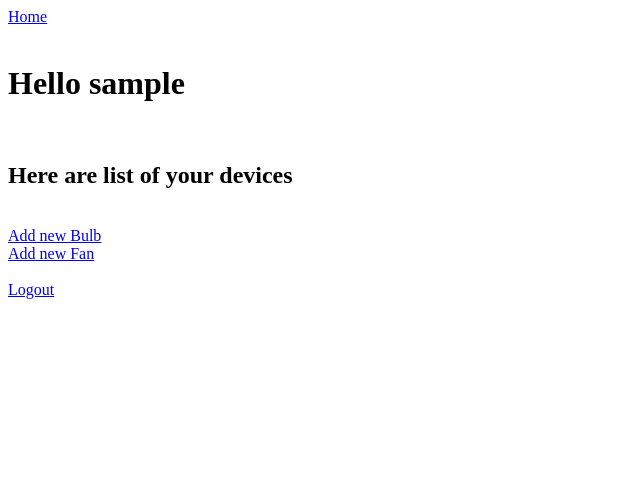
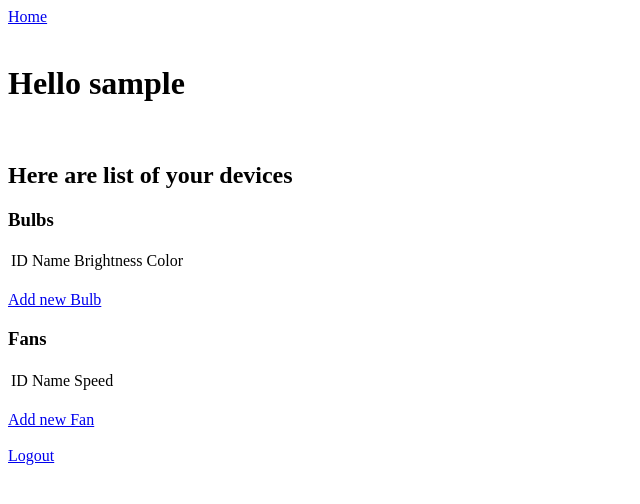
Before and after one commit to speedbot/smarthome, a Django app: page / in a window 1280 px wide. Shown: the top 504 px of the page, without its empty margins (0-640 px from the left). Run offline with Django 3.2, Linux system fonts and the light colour scheme; the visitor is signed in with stand-in values (Sample User, id 1); data that the repository does not hold is empty.

Commit message:
:art: Add table representation for elements

```diff
--- a/home/templates/home.html
+++ b/home/templates/home.html
@@ -4,16 +4,42 @@
     <h1> Hello {{ request.user.username }}</h1>
     </br>
     <h2> Here are list of your devices</h2>
-    {% for item in bulbs %}
-        {{ item.id }}
-        {{ item.name }}
-        {{ item.brightness }}
-        {{ item.color }}
-        </br>
-    {% endfor %}
-
+    <h3>Bulbs</h3>
+    <table>
+        <thead>
+            <td>ID</td>
+            <td>Name</td>
+            <td>Brightness</td>
+            <td>Color</td>
+        </thead>
+        {% for item in bulbs %}
+            <tr>
+                <td>{{ item.id }}</td>
+                <td>{{ item.name }}</td>
+                <td>{{ item.brightness }}</td>
+                <td bgcolor="{{ item.color }}">{{ item.color }}</td>
+            </tr>
+        {% endfor %}
+    </table>
     </br>
     <a href="{% url 'bulb:create' %}"> Add new Bulb</a>
+    </br>
+    <h3>Fans</h3>
+
+    <table>
+        <thead>
+            <td>ID</td>
+            <td>Name</td>
+            <td>Speed</td>
+        </thead>
+        {% for item in fans %}
+             <tr>
+                <td>{{ item.id }}</td>
+                <td>{{ item.name }}</td>
+                <td>{{ item.speed }}</td>
+            </tr>
+        {% endfor %}
+    </table>
     </br>
     <a href="{% url 'fan:create' %}"> Add new Fan</a>
 
```
